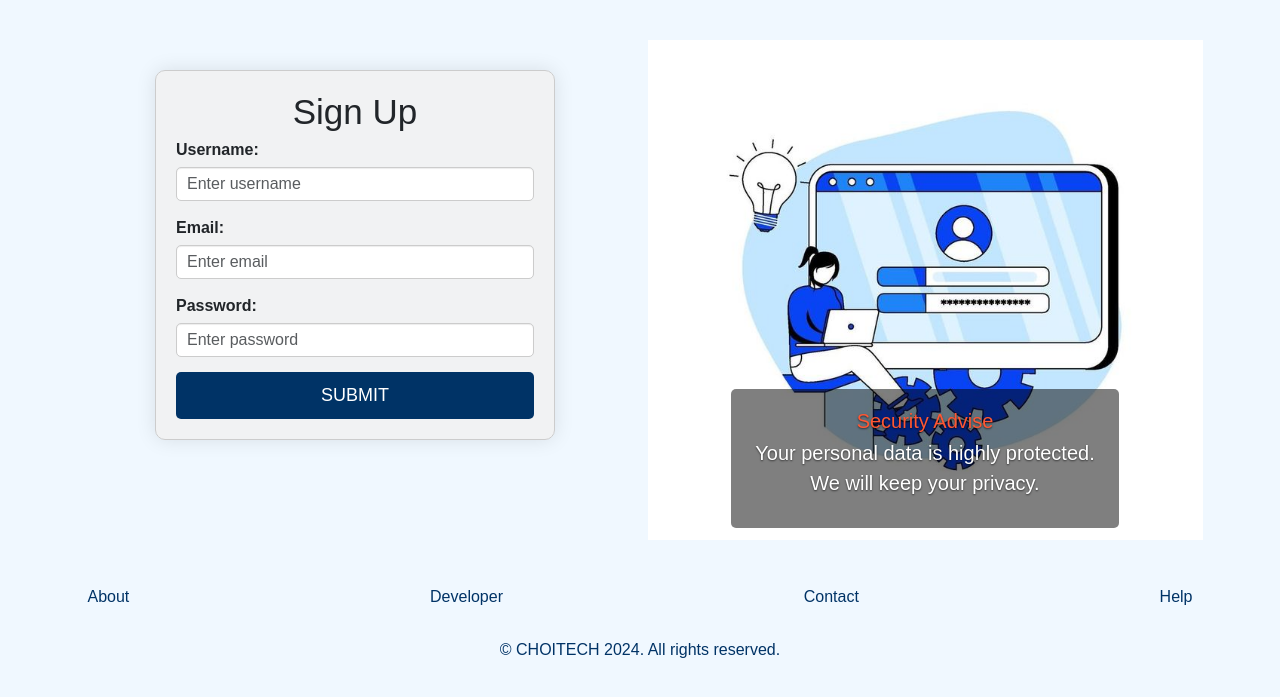
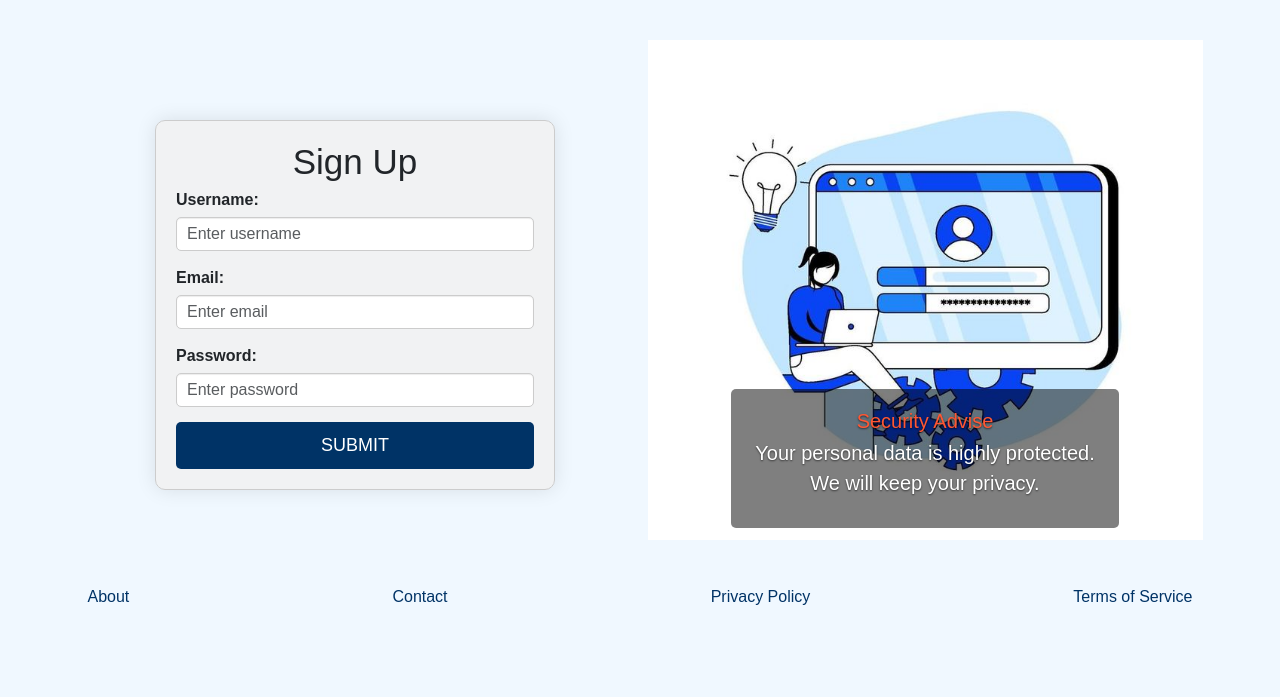
Before and after one commit to choice99234/Health_Assistant_portal, a Flask app: page /register in a window 1280 px wide. Shown: the part 62-759 px from the top of the page. Run offline with Flask 3, Linux system fonts and the light colour scheme; parts of the project's set-up code (start-up, migrations or seed data) failed here and were passed over; some libraries are stand-ins or nearby versions.

Commit message:
initial commit

```diff
--- a/templates/register.html
+++ b/templates/register.html
@@ -6,12 +6,12 @@
   <meta name="viewport" content="width=device-width, initial-scale=1">
   <link rel="stylesheet" href="https://maxcdn.bootstrapcdn.com/bootstrap/3.4.1/css/bootstrap.min.css">
   <link href="https://cdn.jsdelivr.net/npm/bootstrap@5.3.3/dist/css/bootstrap.min.css" rel="stylesheet" integrity="sha384-QWTKZyjpPEjISv5WaRU9OFeRpok6YctnYmDr5pNlyT2bRjXh0JMhjY6hW+ALEwIH" crossorigin="anonymous">
-  <link rel="stylesheet" href="styles.css"> <!-- Link to external CSS file -->
+  <link rel="stylesheet" href="styles.css">
   <style>
     body {
       font-family: Arial, sans-serif;
       background-color: #f0f8ff;
-      font-size:20px;
+      font-size: 20px;
     }
     .navbar {
       background-color: #003366;
@@ -98,42 +98,42 @@
     }
     .carousel-inner img {
       width: 100%;
-      height: 500px; /* Set a height for the carousel images */
-      object-fit: cover; /* Ensure the images cover the area without stretching */
+      height: 500px;
+      object-fit: cover;
     }
     .carousel-caption {
-      background: rgba(0, 0, 0, 0.5); /* Semi-transparent background for captions */
+      background: rgba(0, 0, 0, 0.5);
       padding: 20px;
       border-radius: 5px;
     }
     .footer {
-      background-color: #f0f8ff; /* Match the body's background color */
+      background-color: #f0f8ff;
       color: #003366;
       text-align: center;
       padding: 30px 0;
       position: relative;
       width: 100%;
       bottom: 0;
-      font-size:16px;
+      font-size: 16px;
     }
     .footer-links {
       margin-top: 10px;
       display: flex;
-      justify-content: space-between; /* Distribute links evenly */
-      flex-wrap: wrap; /* Wrap links to the next line if needed */
+      justify-content: space-between;
+      flex-wrap: wrap;
     }
     .footer-links a {
       color: #003366;
-      margin: 5px 10px; /* Adjust spacing between links */
+      margin: 5px 10px;
       text-decoration: none;
       transition: color 0.3s ease;
     }
     .footer-links a:hover {
       color: #66ccff;
     }
-    .h-1{
+    .h-1 {
       font-size: 20px;
-      color:#FF5733;
+      color: #FF5733;
     }
   </style>
 </head>
@@ -149,7 +149,7 @@
         <div class="collapse navbar-collapse" id="navbarSupportedContent">
           <ul class="navbar-nav ms-auto mb-2 mb-lg-0">
             <li class="nav-item">
-              <a class="nav-link" aria-current="page" href="/base">Home</a>
+              <a class="nav-link" href="/base">Home</a>
             </li>
             <li class="nav-item">
               <a class="nav-link" href="/login">Log In</a>
@@ -159,6 +159,7 @@
       </div>
     </nav>
   </div>
+
   <!-- Flash messages -->
   {% with messages = get_flashed_messages(with_categories=true) %}
     {% if messages %}
@@ -166,7 +167,7 @@
         <div class="col-lg-6">
           {% for category, message in messages %}
             <div class="alert alert-{{ category }}" role="alert">
-            <p style="color:red; font-size:20px;">{{ message }}</p></p>
+              <p style="color:red; font-size:20px;">{{ message }}</p>
               <button type="button" class="btn-close" data-bs-dismiss="alert" aria-label="Close"></button>
             </div>
           {% endfor %}
@@ -178,7 +179,8 @@
   <!-- Registration Form -->
   <div class="container">
     <div class="row">
-      <div class="col-md-6">
+      <!-- Form Column -->
+      <div class="col-md-6 col-sm-12 d-flex flex-column justify-content-center">
         <div class="form-container">
           <form action="/register" method="POST" onsubmit="return validateForm()">
             <h2 class="text-center" style="font-size:35px;">Sign Up</h2>
@@ -199,8 +201,8 @@
         </div>
       </div>
 
-
-      <div class="col-md-6">
+      <!-- Image Column -->
+      <div class="col-md-6 col-sm-12">
         <div id="carouselExampleCaptions" class="carousel slide" data-bs-ride="carousel">
           <div class="carousel-inner">
             <div class="carousel-item active">
@@ -221,7 +223,7 @@
               <img src="static/medical_equipment.png" class="d-block w-100" alt="Health image 3">
               <div class="carousel-caption d-none d-md-block">
                 <h5 class="h-1">Advanced Tools</h5>
-                <p>Utilize advanced our health management tools.</p>
+                <p>Utilize advanced health management tools.</p>
               </div>
             </div>
           </div>
@@ -244,17 +246,16 @@
       <div class="row">
         <div class="col-md-12">
           <div class="footer-links">
-          <a href="/about">About</a>
-          <a href="/developer">Developer</a>
-          <a href="/contact">Contact</a>
-          <a href="/help">Help</a>
-        </div><br>
-        <span>&copy; CHOITECH 2024. All rights reserved.</span>
+            <a href="#">About</a>
+            <a href="#">Contact</a>
+            <a href="#">Privacy Policy</a>
+            <a href="#">Terms of Service</a>
+          </div>
         </div>
       </div>
     </div>
   </footer>
 
-  <script src="https://cdn.jsdelivr.net/npm/bootstrap@5.3.3/dist/js/bootstrap.bundle.min.js" integrity="sha384-YvpcrYf0tY3lHB60NNkmXc5s9fDVZLESaAA55NDzOxhy9GkcIdslK1eN7N6jIeHz" crossorigin="anonymous"></script>
+  <script src="https://cdn.jsdelivr.net/npm/bootstrap@5.3.3/dist/js/bootstrap.bundle.min.js"></script>
 </body>
 </html>
```
Lines whose indentation alone changed are shown as unchanged.
